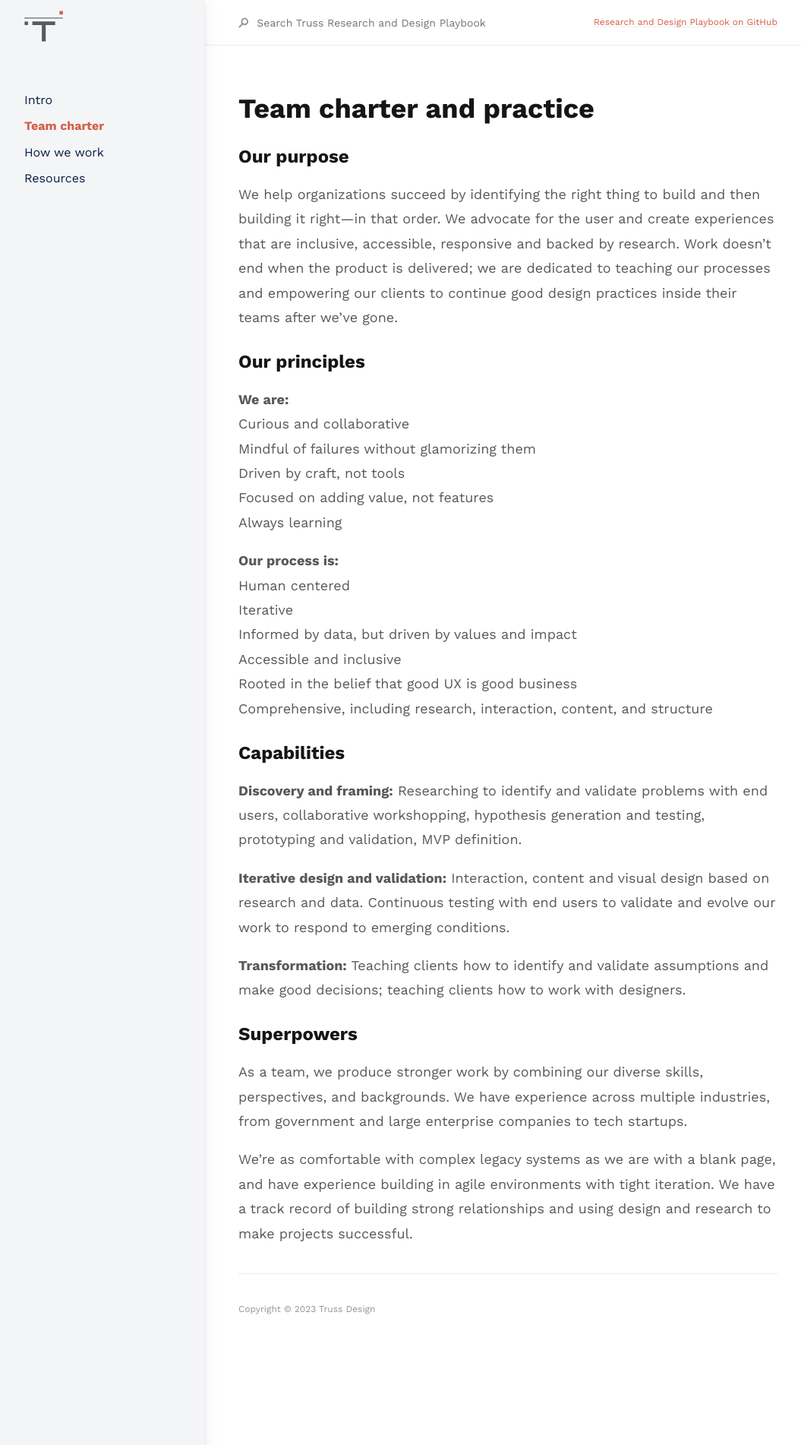
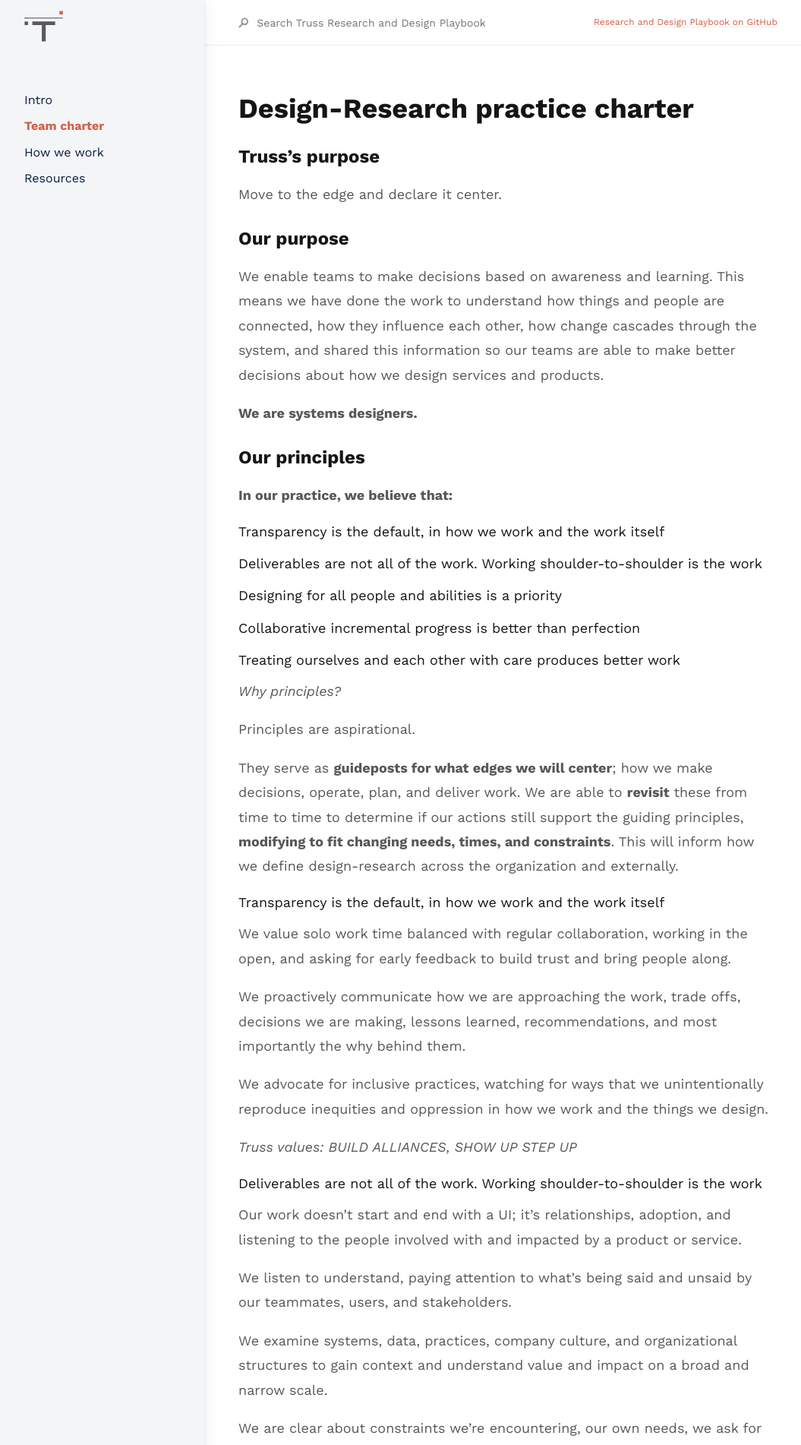
Before and after one commit to trussworks/research-design-playbook, a Jekyll site: the page built from docs/team-charter.md, in a window 1280 px wide. Shown: the top 1902 px of the page at 76% size, without its empty margins (103-1158 px from the left). Built offline with Jekyll 4.4.1, drawn with Linux system fonts in a browser that asks for light colours; some of the changed text lies outside the part shown.

Commit message:
Updating charter with new purpose and principles
Added new purpose and principles. I'm not sure if styling is correct. Right now, in preview the line spacing before and after headings is all looking the same so it's hard to gauge how it will look live.

```diff
--- a/docs/team-charter.md
+++ b/docs/team-charter.md
@@ -4,38 +4,105 @@ title: Team charter
 nav_order: 2
 ---
 
-# Team charter and practice
+# Design-Research practice charter
 {: .fw-700 }
 
+## Truss's purpose
+Move to the edge and declare it center.
+
+
 ## Our purpose
-We help organizations succeed by identifying the right thing to build and then building it right—in that order. We advocate for the user and create experiences that are inclusive, accessible, responsive and backed by research. Work doesn’t end when the product is delivered; we are dedicated to teaching our processes and empowering our clients to continue good design practices inside their teams after we’ve gone.
+We enable teams to make decisions based on awareness and learning. This means we have done the work to understand how things and people are connected, how they influence each other, how change cascades through the system, and shared this information so our teams are able to make better decisions about how we design services and products.
+
+**We are systems designers.**
 
 ## Our principles
 
-**We are:**
-Curious and collaborative
-Mindful of failures without glamorizing them
-Driven by craft, not tools
-Focused on adding value, not features
-Always learning
+**In our practice, we believe that:**
 
-**Our process is:**
-Human centered
-Iterative
-Informed by data, but driven by values and impact
-Accessible and inclusive
-Rooted in the belief that good UX is good business
-Comprehensive, including research, interaction, content, and structure
+### Transparency is the default, in how we work and the work itself
 
-## Capabilities
+### Deliverables are not all of the work. Working shoulder-to-shoulder is the work
 
-**Discovery and framing:** Researching to identify and validate problems with end users, collaborative workshopping, hypothesis generation and testing, prototyping and validation, MVP definition.
+### Designing for all people and abilities is a priority
 
-**Iterative design and validation:** Interaction, content and visual design based on research and data. Continuous testing with end users to validate and evolve our work to respond to emerging conditions.
+### Collaborative incremental progress is better than perfection
 
-**Transformation:** Teaching clients how to identify and validate assumptions and make good decisions; teaching clients how to work with designers.
+### Treating ourselves and each other with care produces better work
 
-## Superpowers
-As a team, we produce stronger work by combining our diverse skills, perspectives, and backgrounds. We have experience across multiple industries, from government and large enterprise companies to tech startups.
+_Why principles?_
 
-We’re as comfortable with complex legacy systems as we are with a blank page, and have experience building in agile environments with tight iteration. We have a track record of building strong relationships and using design and research to make projects successful.
+Principles are aspirational.
+
+They serve as **guideposts for what edges we will center**; how we make decisions, operate, plan, and deliver work.
+We are able to **revisit** these from time to time to determine if our actions still support the guiding principles, **modifying to fit changing needs, times, and constraints**. This will inform how we define design-research across the organization and externally.
+
+
+
+### Transparency is the default, in how we work and the work itself
+
+We value solo work time balanced with regular collaboration, working in the open, and asking for early feedback to build trust and bring people along.
+
+We proactively communicate how we are approaching the work, trade offs, decisions we are making, lessons learned, recommendations, and most importantly the why behind them.
+
+We advocate for inclusive practices, watching for ways that we unintentionally reproduce inequities and oppression in how we work and the things we design.
+
+_Truss values: BUILD ALLIANCES, SHOW UP STEP UP_
+
+
+
+### Deliverables are not all of the work. Working shoulder-to-shoulder is the work
+
+Our work doesn’t start and end with a UI; it’s relationships, adoption, and listening to the people involved with and impacted by a product or service.
+
+We listen to understand, paying attention to what’s being said and unsaid by our teammates, users, and stakeholders.
+
+We examine systems, data, practices, company culture, and organizational structures to gain context and understand value and impact on a broad and narrow scale.
+
+We are clear about constraints we’re encountering, our own needs, we ask for help when we need it, and offer help when we see someone struggling.
+
+_Truss values: PAY ATTENTION, BUILD ALLIANCES_
+
+
+
+### Designing for all people and abilities is a priority
+
+We invest in our own learning and ensure that everyone knows the basics of how to design accessibly.
+
+We help our teammates and clients build empathy by understanding our users and their needs, behaviors, risks, and constraints, asking ‘who are we not listening to’?
+
+We recognize the need for alignment and seek to connect people across practices and teams to navigate complexity.
+
+We empower and trust others to use the tools of research and design to center users needs and problems before building solutions. We meet people where they are.
+
+_Truss values: SHOW UP, STEP UP, BUILD ALLIANCES_
+
+
+
+### Collaborative incremental progress is better than perfection
+
+We hold our preferred or ideal process lightly, prioritizing incremental progress and bringing people along over getting it perfect.
+
+We test ourselves and our ideas; we take a rigorous and attentive approach to problem solving (especially complex ones).
+
+We believe development is hypothesis driven; we make small bets as a team and measure success via user and stakeholder feedback loops.
+
+We ask questions, make decisions based on evidence, and help our internal and client partners practice this too.
+
+_Truss values: PURSUE MASTERY, BE ADAPTABLE_
+
+
+
+### Treating ourselves and each other with care produces better work
+
+We extend trust in order to build trust. We believe if teams support each other's needs, we will produce great work together.
+
+We demonstrate that radical candor begins with care for each other and demonstrating a willingness to support instead of place blame.
+
+We are willing to speak up about doing the right thing even when it’s uncomfortable or difficult for us or others.
+
+We are curious and open-minded, we provide a safe space to ask questions, and we are okay not having the answers.
+
+We focus on working smarter, recognizing the ebb and flow of work and our energy. We protect and advocate for taking care of ourselves and teammates. We alternate intensity of work with recovery periods and advocating for each other’s needs.
+
+_Truss value: ACT WITHOUT FEAR_
```
